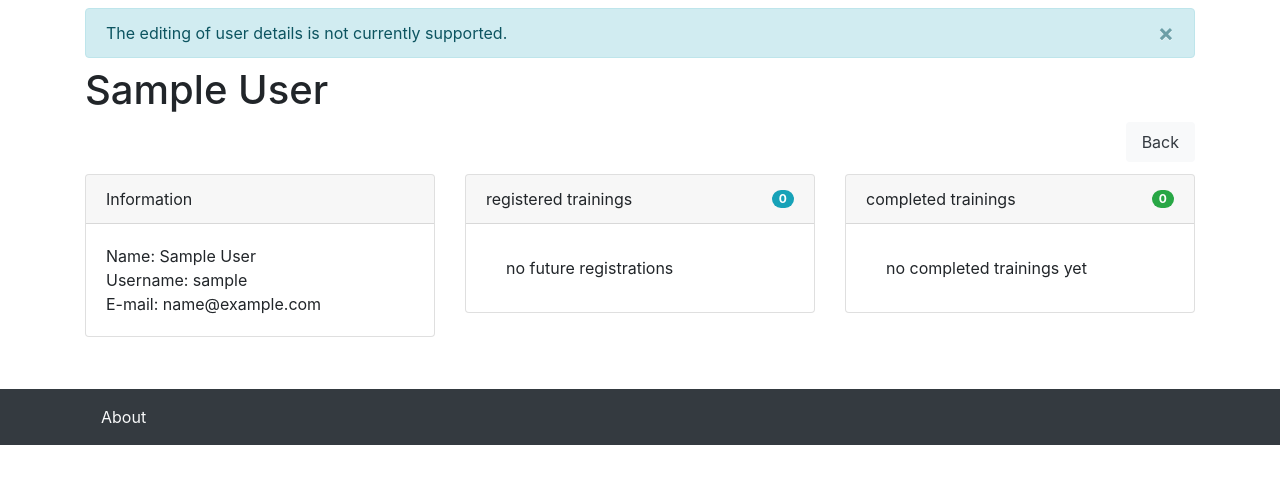
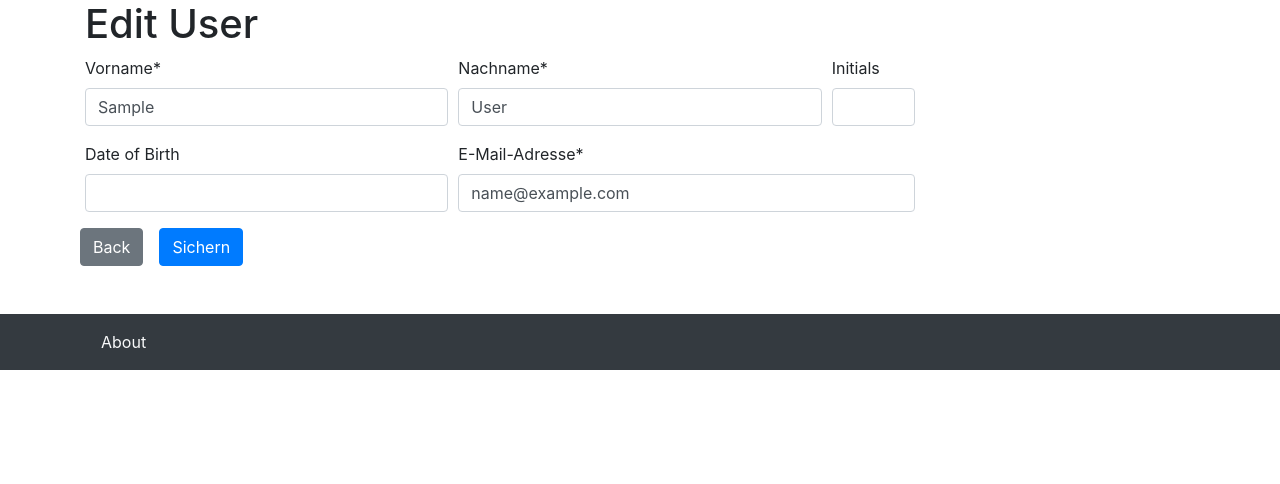
Before and after one commit to flkoch/training_planner, a Django app: page /account/edit/ in a window 1280 px wide. Shown: the part 58-542 px from the top of the page. Run offline with Django 3.2, Linux system fonts and the light colour scheme; the visitor is signed in with stand-in values (Sample User, id 1); data that the repository does not hold is empty; some libraries are stand-ins or nearby versions.

Commit message:
Enable editing of user details

```diff
--- a/training_planner/members/account_urls.py
+++ b/training_planner/members/account_urls.py
@@ -4,11 +4,11 @@ from django.utils.translation import gettext_lazy as _
 from . import views as members
 
 urlpatterns = [
-    path('', members.account, name='account'),
+    path('', members.details, name='account'),
     path(_('login/'), members.login, name='login'),
     path(_('logout/'), members.logout, name='logout'),
     path(_('register/'), members.register, name='register'),
-    path(_('edit/'), members.account_edit, name='account-edit'),
+    path(_('edit/'), members.edit, name='account-edit'),
     path(_('password/change/'),
          auth_views.PasswordChangeView.as_view(),
          name='password_change'),
--- a/training_planner/members/forms.py
+++ b/training_planner/members/forms.py
@@ -1,5 +1,5 @@
-from django import forms as forms
-from django.contrib.auth.forms import UserCreationForm, UserChangeForm
+from django import forms
+from django.contrib.auth.forms import UserCreationForm
 from django.utils.text import format_lazy
 from django.utils.translation import gettext_lazy as _
 from crispy_forms import layout as cfl
@@ -97,3 +97,78 @@ class CreateUserForm(UserCreationForm):
                 ),
             ),
         )
+
+
+class ChangeUserForm(forms.ModelForm):
+    birth_date = forms.DateField(
+        widget=widgets.DatePicker(
+            options={
+                'format': 'DD.MM.YYYY',
+            },
+            attrs={
+                'append': 'fa fa-calendar',
+                'icon_toggle': True,
+            }
+        ),
+        required=False,
+        label=_('Date of Birth'),
+    )
+    initials = forms.CharField(
+        required=False,
+        label=_('Initials'),
+        max_length=3,
+        min_length=2,
+    )
+
+    class Meta:
+        model = User
+        fields = ('first_name', 'last_name',
+                  'birth_date', 'initials', 'email',)
+
+    def __init__(self, *args, **kwargs):
+        super(forms.ModelForm, self).__init__(*args, **kwargs)
+        self.helper = FormHelper()
+        self.helper.form_method = 'post'
+        self.helper.action = ''
+        for field in ['first_name', 'last_name', 'email']:
+            self.fields[field].required = True
+        self.helper.layout = cfl.Layout(
+            cfl.Row(
+                cfl.Field(
+                    'first_name',
+                    wrapper_class='col-12 col-sm-6 col-xl-4',
+                ),
+                cfl.Field(
+                    'last_name',
+                    wrapper_class='col-12 col-sm-4 col-lg-5 col-xl-4',
+                ),
+                cfl.Field(
+                    'initials',
+                    wrapper_class='col-12 col-sm-2 col-lg-1',
+                ),
+            ),
+            cfl.Row(
+                cfl.Field(
+                    'birth_date',
+                    wrapper_class='col-12 col-sm-6 col-xl-4',
+                ),
+                cfl.Field(
+                    'email',
+                    wrapper_class='col-12 col-sm-6 col-xl-5',
+                ),
+            ),
+            cfl.Row(
+                cfl.HTML(
+                    format_lazy(
+                        '<a href="javascript:history.back()" class="btn '
+                        'btn-secondary mr-3">{back}</a>',
+                        back=_('Back'),
+                    )
+                ),
+                cfl.Submit(
+                    'submit',
+                    _('Save'),
+                    css_class='btn btn-primary'
+                ),
+            ),
+        )
--- a/training_planner/members/templates/members/editForm.html
+++ /dev/null
@@ -1,83 +0,0 @@
-{% extends 'base.html' %}
-{% load i18n %}
-{% block title %}
-{{page_user}} - {% trans "Edit" %}
-{% endblock title %}
-{% block content %}
-<h1>{{page_user}}</h1>
-<nav class="nav nav-pills justify-content-end flex-column flex-sm-row my-2">
-    <a class="nav-link bg-light text-dark" href="javascript:history.back()">{% trans "Back" %}</a>
-</nav>
-<div class="row my-2">
-    <div class="col-sm-6 col-md my-1 order-1">
-        <div class="card">
-            <div class="card-header">{% trans "Information" %}</div>
-            <div class="card-body">
-                <p class="card-text">
-                    {% trans "Name" %}: {{page_user.name}}<br>
-                    {% trans "Username" %}: {{page_user.username}}<br>
-                    {% trans "E-mail" %}: {{page_user.email}}<br>
-                    {% with groups=page_user.get_groups_locale %}
-                        {% if groups|length > 0 %}
-                            {% trans "Groups" %}:
-                            {% for group in groups %}
-                                {{group}}
-                                {% if forloop.revcounter > 2 %}
-                                    ,
-                                {% elif forloop.revcounter == 2%}
-                                     {% trans "and" %}
-                                {% endif %}
-                            {% endfor %}
-                        {% endif %}
-                    {% endwith %}
-                </p>
-            </div>
-        </div>
-    </div>
-    {% with reg_trainings as trainings %}
-    <div class="col-sm-6 col-md my-1 order-3">
-        <div class="card">
-            <div class="card-header d-flex justify-content-between">{% trans "registered trainings" %}<span class="badge badge-info badge-pill align-self-center">{{trainings|length}}</span></div>
-            <div class="card-body">
-                <ul class="list-group list-group-flush">
-                    {% for training in trainings %}
-                        <li class="list-group-item">{{training.start.date}}: {{training.title}}</li>
-                    {% empty %}
-                        <li class="list-group-item">{% trans "no future registrations" %}</li>
-                    {% endfor %}
-                </ul>
-            </div>
-        </div>
-    </div>
-    {% endwith %}
-    {% with part_trainings as trainings %}
-    <div class="col-sm-6 col-md my-1 order-3">
-        <div class="card">
-            <div class="card-header d-flex justify-content-between">{% trans "completed trainings" %}<span class="badge badge-success badge-pill align-self-center">{{trainings.paginator.count}}</span></div>
-            <div class="card-body">
-                <ul class="list-group list-group-flush">
-                    {% for training in trainings %}
-                        <li class="list-group-item">{{training.start.date}}: {{training.title}}</li>
-                    {% empty %}
-                        <li class="list-group-item">{% trans "no completed trainings yet" %}</li>
-                    {% endfor %}
-                </ul>
-                {% if trainings.has_other_pages %}
-                    <nav aria-label="{% trans 'pagination for completed trainings' %}">
-                    <ul class="pagination pagination-sm mt-3 justify-content-center">
-                    {% for page in trainings.paginator.page_range %}
-                        {% if page == trainings.number %}
-                            <li class="page-item active"><a href="#" class="page-link" aria-current="page">{{page}}<span class="sr-only">({% trans "current" %})</span></a></li>
-                        {% elif page == trainings.start_index or page == trainings.end_index or page == trainings.previous_page_number or page == trainings.next_page_number %}
-                            <li class="page-item"><a href="?page={{page}}" class="page-link">{{page}}</a></li>
-                        {% endif %}
-                    {% endfor %}
-                    </ul>
-                    </nav>
-                {% endif %}
-            </div>
-        </div>
-    </div>
-    {% endwith %}
-</div>
-{% endblock content %}
--- a/training_planner/members/templates/members/register.html
+++ b/training_planner/members/templates/members/user_form.html
@@ -1,8 +1,9 @@
 {% extends 'base.html' %}
 {% load crispy_forms_tags i18n %}
 {% block title %}
-    {% trans "Register" %}
+    {{ title }}
 {% endblock title %}
 {% block content %}
+    <h1>{{ title }}</h1>
     {% crispy form %}
 {% endblock content %}
--- a/training_planner/members/views.py
+++ b/training_planner/members/views.py
@@ -10,53 +10,11 @@ from django.utils.text import format_lazy
 from django.utils.translation import gettext_lazy as _
 from trainings import decorators
 from .filter import UserFilter
-from .forms import CreateUserForm
+from .forms import CreateUserForm, ChangeUserForm
 from .models import User, check_active_participants, check_active_trainers, \
     check_trainers
 
 # Create your views here.
-
-
-@auth_decorators.login_required
-def account(request):
-    user = request.user
-    reg_trainings = user.trainings_registered.filter(
-        start__gte=timezone.now()).order_by('start')
-    part_trainings = user.trainings.filter(
-        start__lte=timezone.now()).order_by('-start')
-    paginator = Paginator(part_trainings, 10)
-    page_number = request.GET.get('page')
-    page_obj = paginator.get_page((page_number))
-    context = {
-        'page_user': user,
-        'edit_link': reverse('account-edit'),
-        'reg_trainings': reg_trainings,
-        'part_trainings': page_obj,
-    }
-    return render(request, 'members/details.html', context)
-
-
-@auth_decorators.login_required
-def account_edit(request):
-    user = request.user
-    reg_trainings = user.trainings_registered.filter(
-        start__gte=timezone.now()).order_by('start')
-    part_trainings = user.trainings.filter(
-        start__lte=timezone.now()).order_by('-start')
-    paginator = Paginator(part_trainings, 10)
-    page_number = request.GET.get('page')
-    page_obj = paginator.get_page((page_number))
-    context = {
-        'page_user': user,
-        'edit_link': reverse('account-edit'),
-        'reg_trainings': reg_trainings,
-        'part_trainings': page_obj,
-    }
-    messages.info(
-        request,
-        _('The editing of user details is not currently supported.')
-    )
-    return render(request, 'members/editForm.html', context)
 
 
 @decorators.unauthorised_user
@@ -125,8 +83,11 @@ def register(request):
                   'Please check your inbox.')
             )
             return redirect(login)
-    context = {'form': form}
-    return render(request, 'members/register.html', context)
+    context = {
+        'title': _('Register'),
+        'form': form,
+    }
+    return render(request, 'members/user_form.html', context)
 
 
 @auth_decorators.permission_required('members.view_user')
@@ -140,10 +101,13 @@ def all(request):
 
 
 @auth_decorators.permission_required('members.view_user')
-def details(request, id):
-    user = get_object_or_404(auth.get_user_model(), id=id)
-    if request.user == user:
-        return redirect('account')
+def details(request, id=None):
+    if id is None:
+        user = request.user
+        edit_link = reverse('account-edit')
+    else:
+        user = get_object_or_404(auth.get_user_model(), id=id)
+        edit_link = reverse('member-edit', args=[id])
     reg_trainings = user.trainings_registered.filter(
         start__gte=timezone.now()).order_by('start')
     part_trainings = user.trainings.filter(
@@ -153,7 +117,7 @@ def details(request, id):
     page_obj = paginator.get_page((page_number))
     context = {
         'page_user': user,
-        'edit_link': reverse('member-edit', args=[id]),
+        'edit_link': edit_link,
         'reg_trainings': reg_trainings,
         'part_trainings': page_obj,
     }
@@ -161,30 +125,29 @@ def details(request, id):
 
 
 @auth_decorators.permission_required('members.edit_user')
-def edit(request, id):
-    user = get_object_or_404(auth.get_user_model(), id=id)
-    if request.user == user:
-        return redirect('account-edit')
-    reg_trainings = user.trainings_registered.filter(
-        start__gte=timezone.now()).order_by('start')
-    part_trainings = user.trainings.filter(
-        start__lte=timezone.now()).order_by('-start')
-    paginator = Paginator(part_trainings, 10)
-    page_number = request.GET.get('page')
-    page_obj = paginator.get_page((page_number))
+def edit(request, id=None):
+    if id is None:
+        user = request.user
+    else:
+        user = get_object_or_404(auth.get_user_model(), id=id)
+    if request.method == 'POST':
+        form = ChangeUserForm(request.POST)
+        if form.is_valid():
+            user.first_name = form.cleaned_data['first_name']
+            user.last_name = form.cleaned_data['last_name']
+            user.email = form.cleaned_data['email']
+            user.initials = ''.join(
+                c for c in form.cleaned_data['initials'] if c.isalpha()
+            ).upper()
+            user.birth_date = form.cleaned_data['birth_date']
+            user.save()
+            return redirect('member-details', id=id)
+    form = ChangeUserForm(instance=user)
     context = {
-        'page_user': user,
-        'edit_link': reverse('member-edit', args=[id]),
-        'reg_trainings': reg_trainings,
-        'part_trainings': page_obj,
+        'title': _('Edit User'),
+        'form': form,
     }
-    messages.info(
-        request,
-        _(
-            'The editing of user details is not currently supported.'
-        )
-    )
-    return render(request, 'members/editForm.html', context)
+    return render(request, 'members/user_form.html', context)
 
 
 @decorators.admin_only
```
Also changed, not shown: 2 other files.
